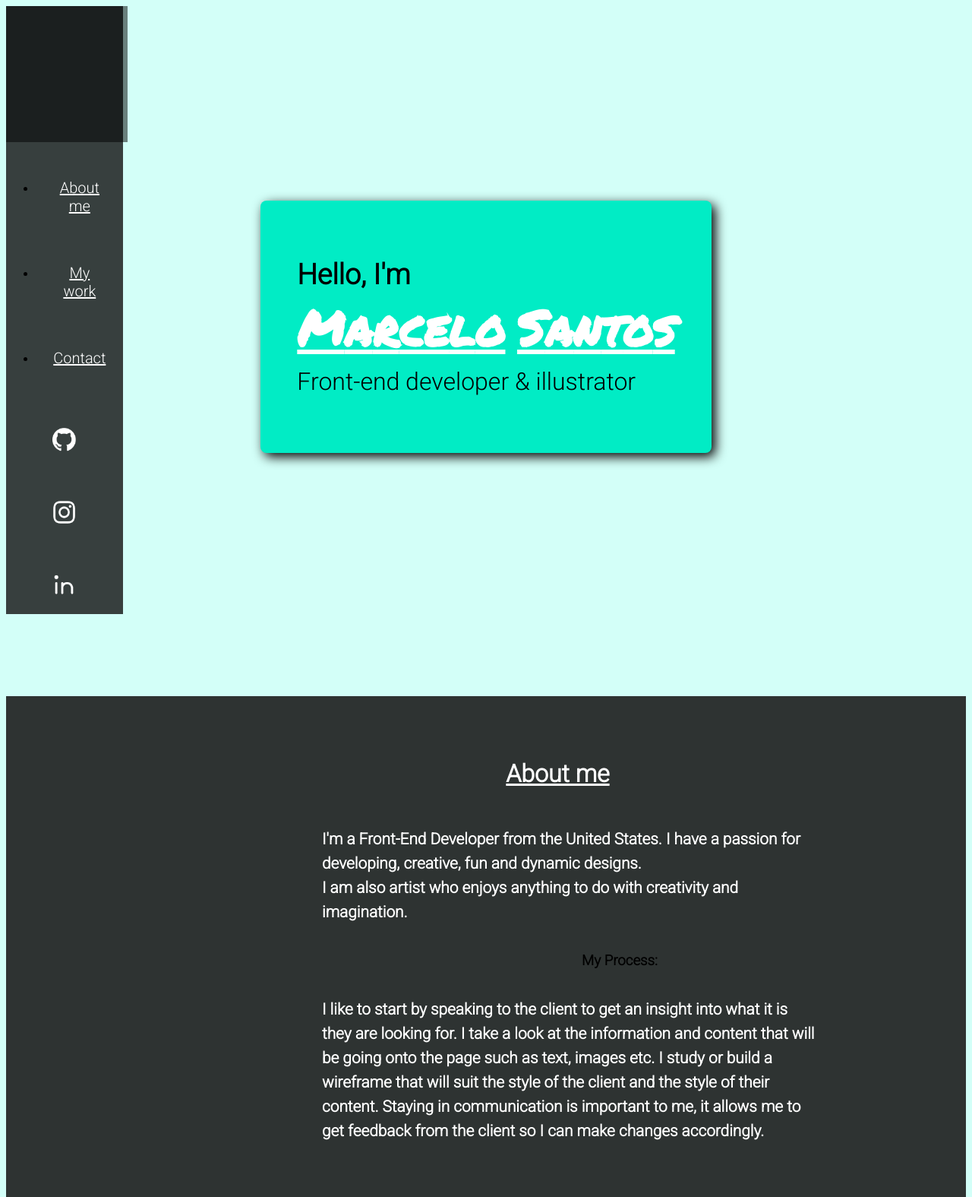
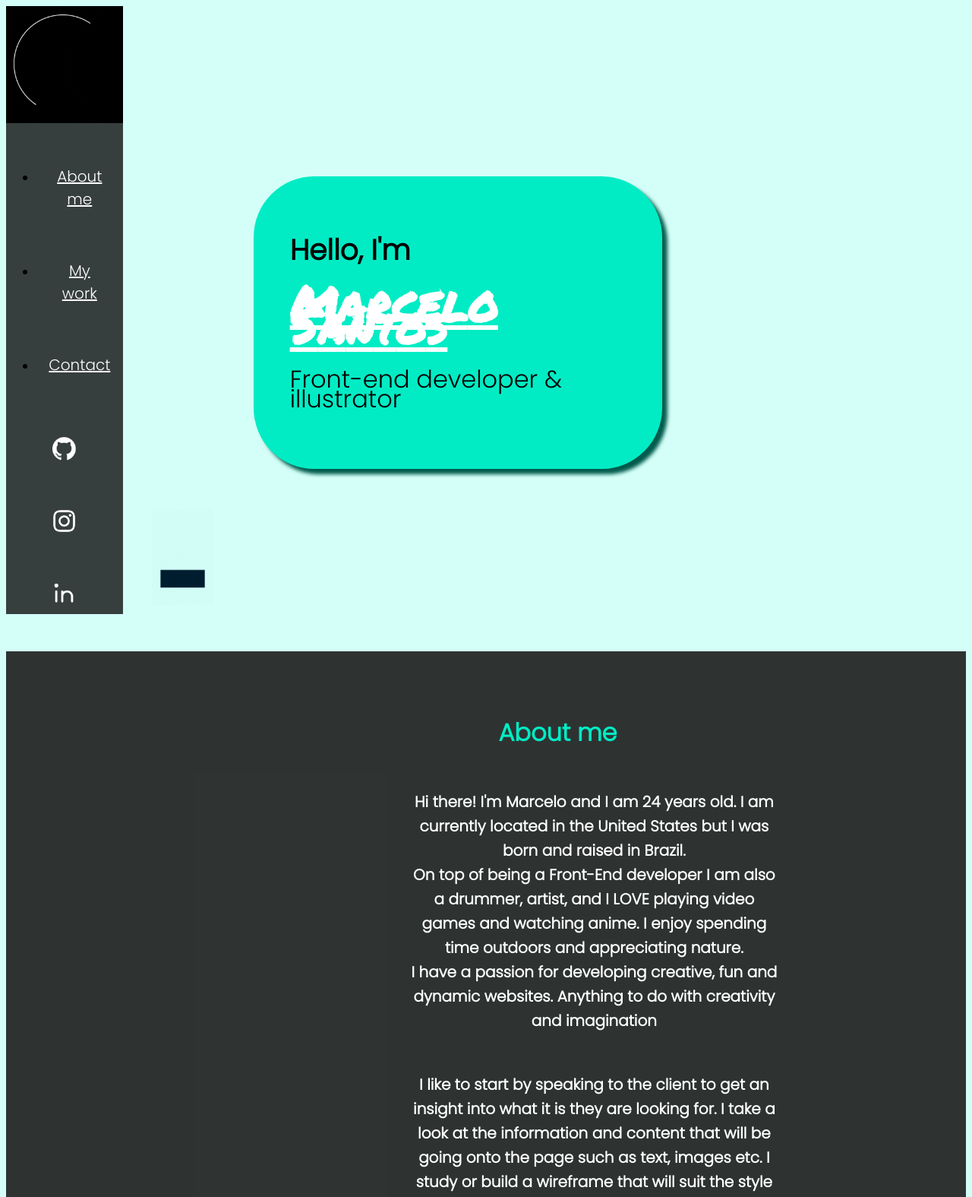
Before and after one commit to marcelofms1/Portfolio-Site-Marcelo--, a plain HTML site: page index.html in a window 1280 px wide. Shown: the top 1575 px of the page at 76% size. Drawn offline with Linux system fonts and the light colour scheme.

Commit message:
Added arrow gif and project image hover

```diff
--- a/css/main.css
+++ b/css/main.css
@@ -1,10 +1,6 @@
-#logo_img{
-    width:6%;
-}
-
 
 body{
-    font-family: 'Roboto', sans-serif;
+    font-family: 'Poppins', sans-serif;
     /* background-color:#dcdcdc; */
     background-color: #d3fff8;
 }
@@ -12,9 +8,17 @@ body{
 
 /* NAVIGATION START */
 
-#logo_area{
+#logo_area img{
     background-color:rgba(0, 0, 0, 0.5);
-    padding:5rem;
+    width:100%;
+    /* padding:5rem; */
+}
+
+
+#arrow_img{
+    width:25%;
+    margin-left:12rem;
+    margin-top:38rem;
 }
 
 nav{
@@ -110,20 +114,22 @@ header nav a:hover{
 #welcome_page #name_intro{
     font-size: 200%;
     line-height: .8em;
-    margin-bottom: 10rem;
-    margin-top:16rem;
-    box-shadow: 5px 5px 15px;
+    margin-bottom: 15rem;
+    margin-top:14rem;
+    box-shadow: 7px 7px 5px #005b4c;
     padding:3rem;
-    border-radius:.5rem;
+    border-radius:5rem;
     background-color: #01ecc5;
+    width:90rem;
 }
 
 #welcome_page{
     display: flex;
-    justify-content: space-around;
+    justify-content: space-evenly;
     align-items: center;
+    margin-right:25rem;
     /* border:1px solid red; */
-    padding-bottom:10rem;
+    /* padding-bottom:10rem; */
 }
 /* MAIN PAGE END */
 
@@ -142,9 +148,10 @@ main #projects{
     align-items: center;
 }
 
+
 .sec_title{
     text-align: center;
-    text-decoration:underline;
+    /* text-decoration:underline; */
     margin:3%;
     margin-left:14rem;
 }
@@ -177,35 +184,23 @@ picture img{
     border-radius:.5rem;
     height:37vh;
     width:90%;
-    transition:200ms ease-in-out;
+    transition:300ms ease-in-out;
 }
 
 picture img:hover{
     filter: grayscale(0%);
-    box-shadow: 5px 5px 10px  rgb(70, 70, 70);
+    box-shadow: 8px 8px 5px #005b4c;
+    width:90%;
+    height:40vh;
+    position:relative;
 }
-
-
-.item_text{
-    /* background-color: rgb(154, 225, 47); */
-    border-radius:1rem;
-    line-height:4vh;
-    height:37vh;
-    padding:2rem;
-    width:70%;
-    font-size: 120%;
-    text-align: left;
-    display:flex;
-    /* box-shadow: 7px 7px 20px  rgb(137, 137, 137); */
-}
-
 
 /* WORK GRIDS END */
 
 /* ABOUT ME START */
 
 #aboutme_sec{
-    color:white;
+    color:#01ecc5;
 }
 
 #about_me{
@@ -213,7 +208,7 @@ picture img:hover{
     justify-content: center;
     text-align: center;
     padding-bottom:2rem;
-    margin-left:22rem;
+    margin-left:29rem;
 }
 
 #about_me_section{
@@ -223,8 +218,8 @@ picture img:hover{
 
 
 #about_me p{
-    font-size: 130%;
-    text-align: left;
+    font-size: 20px;
+    text-align: center;
     padding:2rem;
     width:80%;
     line-height: 4vh;
@@ -233,6 +228,7 @@ picture img:hover{
     text-decoration: none;
     color:white;
     font-weight:700;
+    width:70%;
     /* box-shadow: 7px 7px 20px  rgb(111, 111, 111); */
 }
 
--- a/index.html
+++ b/index.html
@@ -5,10 +5,11 @@
         <meta http-equiv="X-UA-Compatible" content="IE=edge">
         <meta name="viewport" content="width=device-width, initial-scale=1.0">
         <link rel="stylesheet" href="css/main.css">
-        <link href="images/logo.png" rel="shortcut icon">
+        <link href="images/tab_logo.jpg" rel="shortcut icon">
+
         <link rel="preconnect" href="https://fonts.googleapis.com">
         <link rel="preconnect" href="https://fonts.gstatic.com" crossorigin>
-        <link href="https://fonts.googleapis.com/css2?family=Roboto:wght@300&display=swap" rel="stylesheet">
+        <link href="https://fonts.googleapis.com/css2?family=Poppins:wght@300&display=swap" rel="stylesheet">
 
         <link rel="preconnect" href="https://fonts.googleapis.com">
         <link rel="preconnect" href="https://fonts.gstatic.com" crossorigin>
@@ -20,7 +21,7 @@
             <div>
                 <nav>
                     <div id="logo_area">
-                        <img id="logo_img" src="" alt="logo_image">
+                        <img src="images/logo.gif" alt="This image will display an animated GIF">
                     </div>
 
 
@@ -45,8 +46,11 @@
         </header>
 
         <main>
+
              <div id="welcome_page"> <!-- Hero section  -->
-
+                <div>
+                    <img id="arrow_img" src="images/main-arrow.gif" alt="">
+                </div>
                 <!-- remove text from main page background image -->
                 <div id="name_intro">
                     <h3>Hello, I'm</h3>
@@ -57,6 +61,7 @@
                     <p>Front-end developer & illustrator</p>
                 </div>
 
+
             </div>
 
             <div id="about_me_section">
@@ -65,13 +70,12 @@
                 <div id="about_me">
 
                     <section class="container"><p>
-                    I'm a Front-End Developer from the United States. I have a passion for developing, creative, fun and dynamic designs.
+                    Hi there! I'm Marcelo and I am 24 years old. I am currently located in the United States but I was born and raised in Brazil.
                     <br>
-                    I am also artist who enjoys anything to do with creativity and imagination.
+                    On top of being a Front-End developer I am also a drummer, artist, and I LOVE playing video games and watching anime. I enjoy spending time outdoors and appreciating nature.<br>I have a passion for developing creative, fun and dynamic websites. Anything to do with creativity and imagination
                     </p></section>
 
 
-                    <h3>My Process:</h3>
                     <section class="container">
                         <p>
                     I like to start by speaking to the client to get an insight into what it is they are looking for.
@@ -89,6 +93,7 @@
 
                 <div id="projects">
                     <div class="item_one">
+                        <a href="#">
                             <picture>
                                 <source media="(min-width: 960px)"
                                         srcset="images/track-5-coffee/track-5-coffee.png">
@@ -96,10 +101,13 @@
                                         srcset="images/track-5-coffee/track-5-coffee-mobile.png">
                                 <img src="images/track-5-coffee/track-5-coffee.png" alt="coffe shop main page">
                             </picture>
+                        </a>
+
                     </div>
 
 
                     <div class="item_four">
+                        <a href="#">
                             <picture>
                                 <source media="(min-width: 960px)"
                                         srcset="images/executive bussines/executive.png">
@@ -107,9 +115,12 @@
                                         srcset="images/executive bussines/exdcutive-bussines-mobile.png">
                                 <img src="images/executive bussines/executive.png" alt="">
                             </picture>
+                        </a>
+
                     </div>
 
                     <div class="item_five">
+                        <a href="#">
                             <picture>
                                 <source media="(min-width: 960px)"
                                         srcset="images/ivy-education/ivy-education.png">
@@ -117,9 +128,12 @@
                                         srcset="images/ivy-education/ivy-education-mobile.png">
                                 <img src="images/ivy-education/ivy-education.png" alt="">
                             </picture>
+                        </a>
+
                     </div>
 
                     <div class="item_eight">
+                        <a href="#">
                             <picture>
                                 <source media="(min-width: 960px)"
                                         srcset="images/placeholder/placeholder.png">
@@ -127,6 +141,8 @@
                                         srcset="images/placeholder/placeholder-mobile.png">
                                 <img src="images/placeholder/placeholder.png" alt="">
                             </picture>
+                        </a>
+
                     </div>
                 </div>
             </div>
```
Also changed, not shown: images/logo.gif (added), images/logo.png (deleted), images/main-arrow.gif (added), images/tab_logo.jpg (added), 1 other file. Lines whose indentation alone changed are shown as unchanged.
